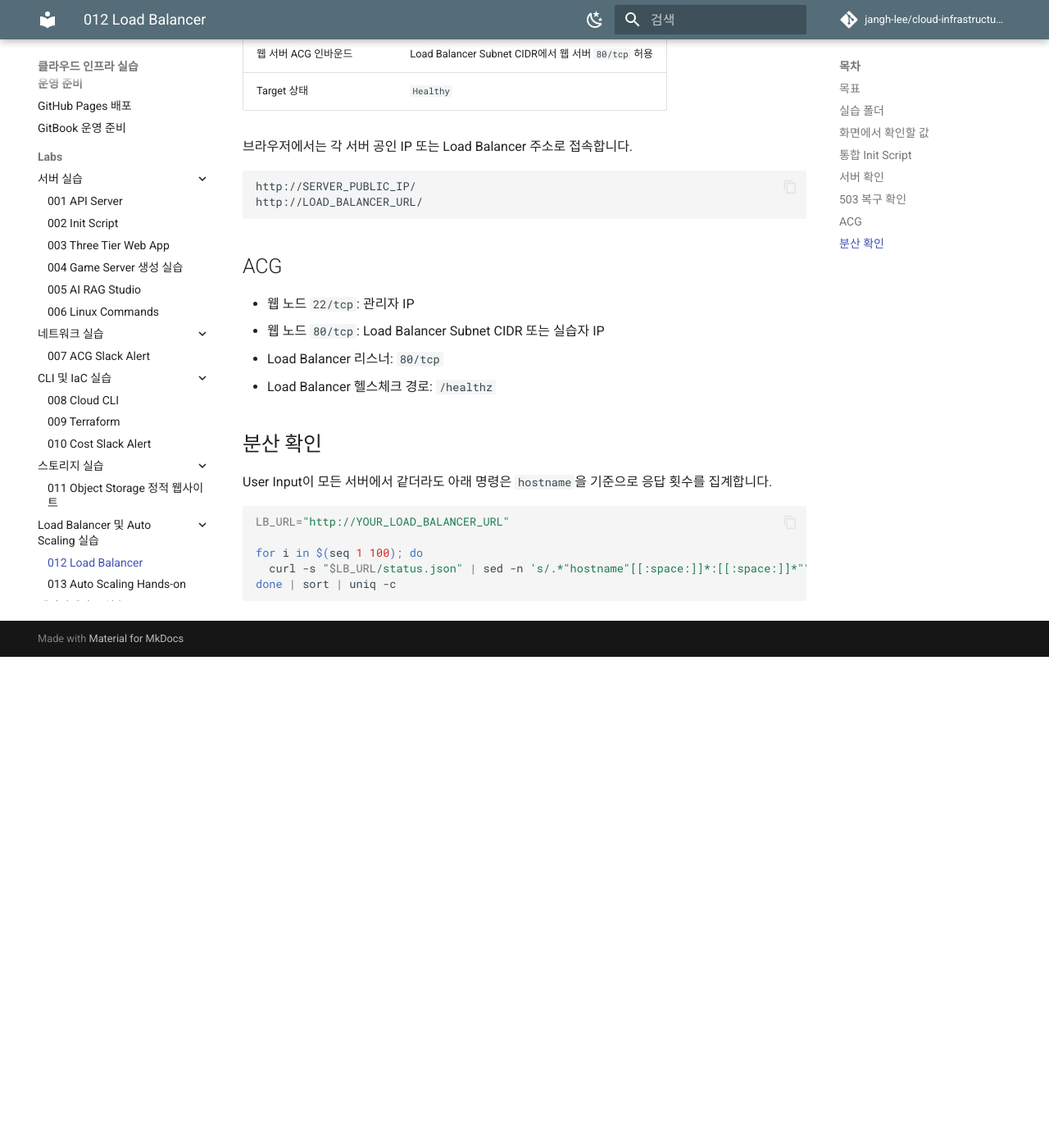
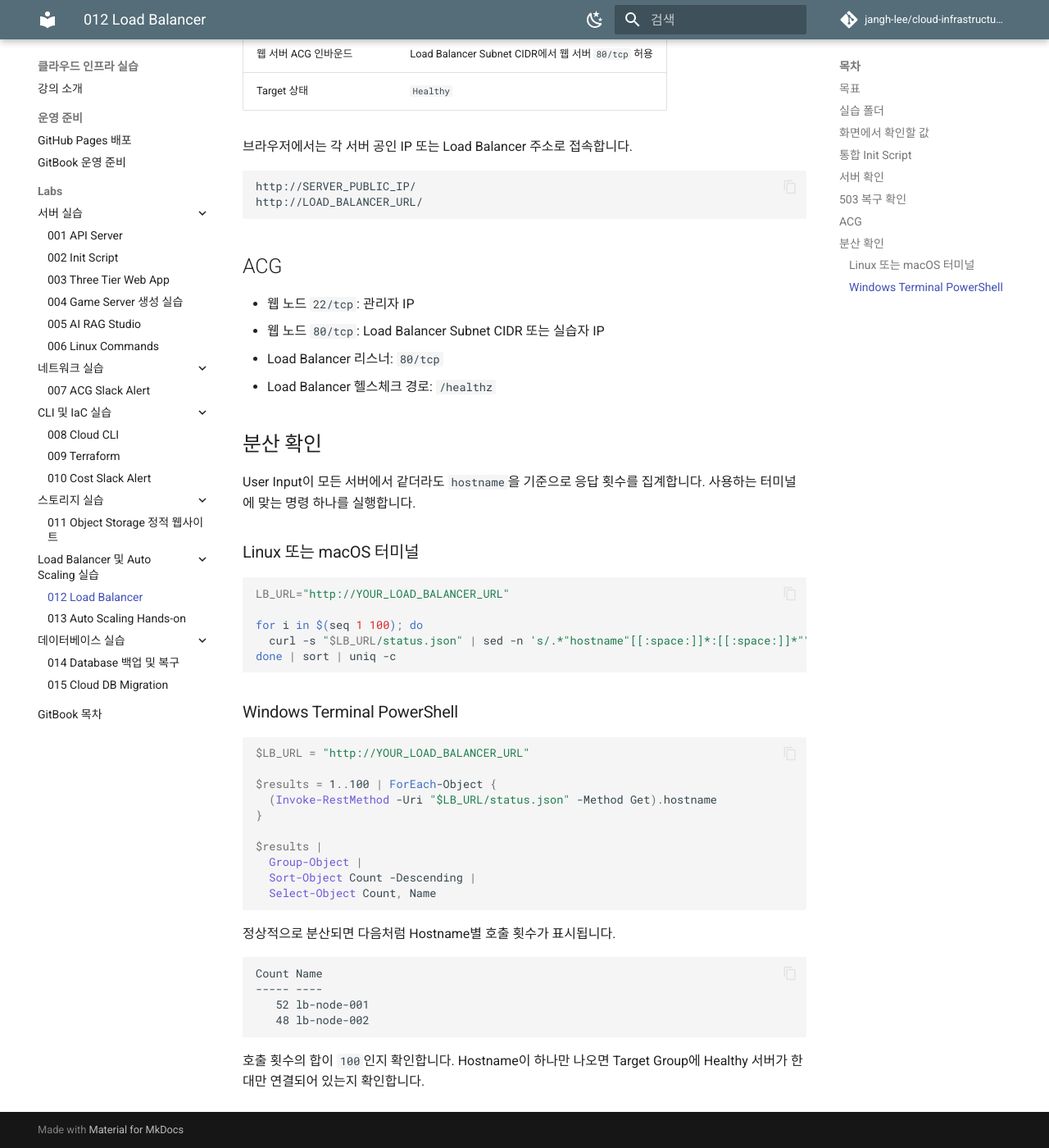
Before and after one commit to jangh-lee/cloud-infrastructure-lecture-example, an MkDocs documentation site: the page built from gitbook/labs/012-load-balancer.md, in a window 1280 px wide and 1400 px high, scrolled down 2437 px. Shown: the whole window at 82% size. Built offline with MkDocs 1.6.1 and Material for MkDocs 9.7.7, drawn with Linux system fonts in a browser that asks for light colours; comment, search, counter and statistics services are not loaded; before the commit the page ends 3238 px from its top, so only the background shows below that.

Commit message:
Add cross-platform load balancer checks

````diff
--- a/gitbook/labs/012-load-balancer.md
+++ b/gitbook/labs/012-load-balancer.md
@@ -104,7 +104,9 @@
 
 ## 분산 확인
 
-User Input이 모든 서버에서 같더라도 아래 명령은 `hostname`을 기준으로 응답 횟수를 집계합니다.
+User Input이 모든 서버에서 같더라도 `hostname`을 기준으로 응답 횟수를 집계합니다. 사용하는 터미널에 맞는 명령 하나를 실행합니다.
+
+### Linux 또는 macOS 터미널
 
 ```bash
 LB_URL="http://YOUR_LOAD_BALANCER_URL"
@@ -113,3 +115,29 @@
   curl -s "$LB_URL/status.json" | sed -n 's/.*"hostname"[[:space:]]*:[[:space:]]*"\([^"]*\)".*/\1/p'
 done | sort | uniq -c
 ```
+
+### Windows Terminal PowerShell
+
+```powershell
+$LB_URL = "http://YOUR_LOAD_BALANCER_URL"
+
+$results = 1..100 | ForEach-Object {
+  (Invoke-RestMethod -Uri "$LB_URL/status.json" -Method Get).hostname
+}
+
+$results |
+  Group-Object |
+  Sort-Object Count -Descending |
+  Select-Object Count, Name
+```
+
+정상적으로 분산되면 다음처럼 Hostname별 호출 횟수가 표시됩니다.
+
+```text
+Count Name
+----- ----
+   52 lb-node-001
+   48 lb-node-002
+```
+
+호출 횟수의 합이 `100`인지 확인합니다. Hostname이 하나만 나오면 Target Group에 Healthy 서버가 한 대만 연결되어 있는지 확인합니다.
````
Also changed, not shown: 012-load balancer/README.md (+28 -2 lines).
